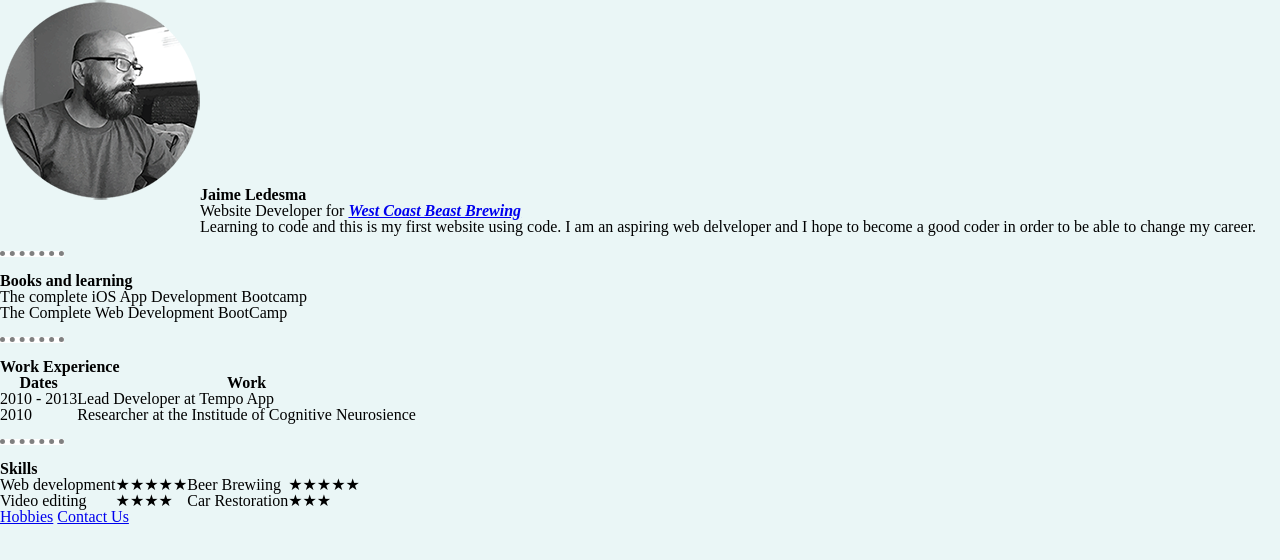
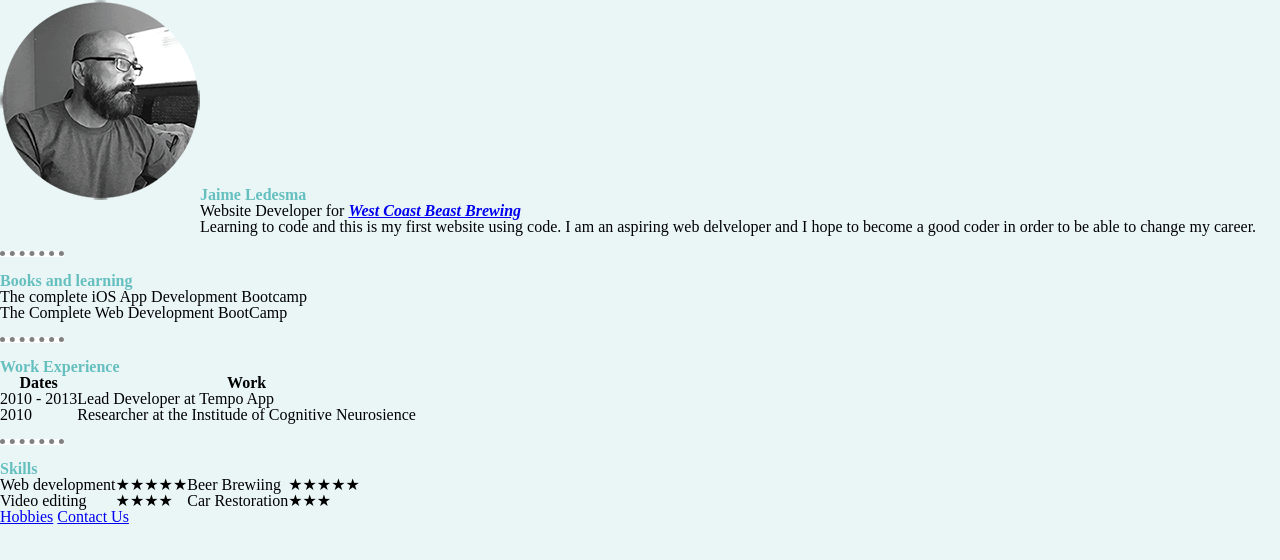
Before and after one commit to jledesma44/cv, a plain HTML site: page index.html in a window 1280 px wide. Drawn offline with Linux system fonts and the light colour scheme.

Commit message:
changed color to the h1 and h2 elements

```diff
--- a/css/style.css
+++ b/css/style.css
@@ -108,9 +108,9 @@ input, select {
 
 body {
     background-color:#EAF6F6;
-  }
+}
 
-  hr {
+hr {
     background-color: white;
     border-style: none;
     border-top-style: dotted;
@@ -118,4 +118,8 @@ body {
     border-width: 5px;
     width: 5%;
     line-style:
-  }
+}
+H1 , h3 {
+
+    color: #66bfbf;
+}
```
Also changed, not shown: index.html (+0 -1 lines).
